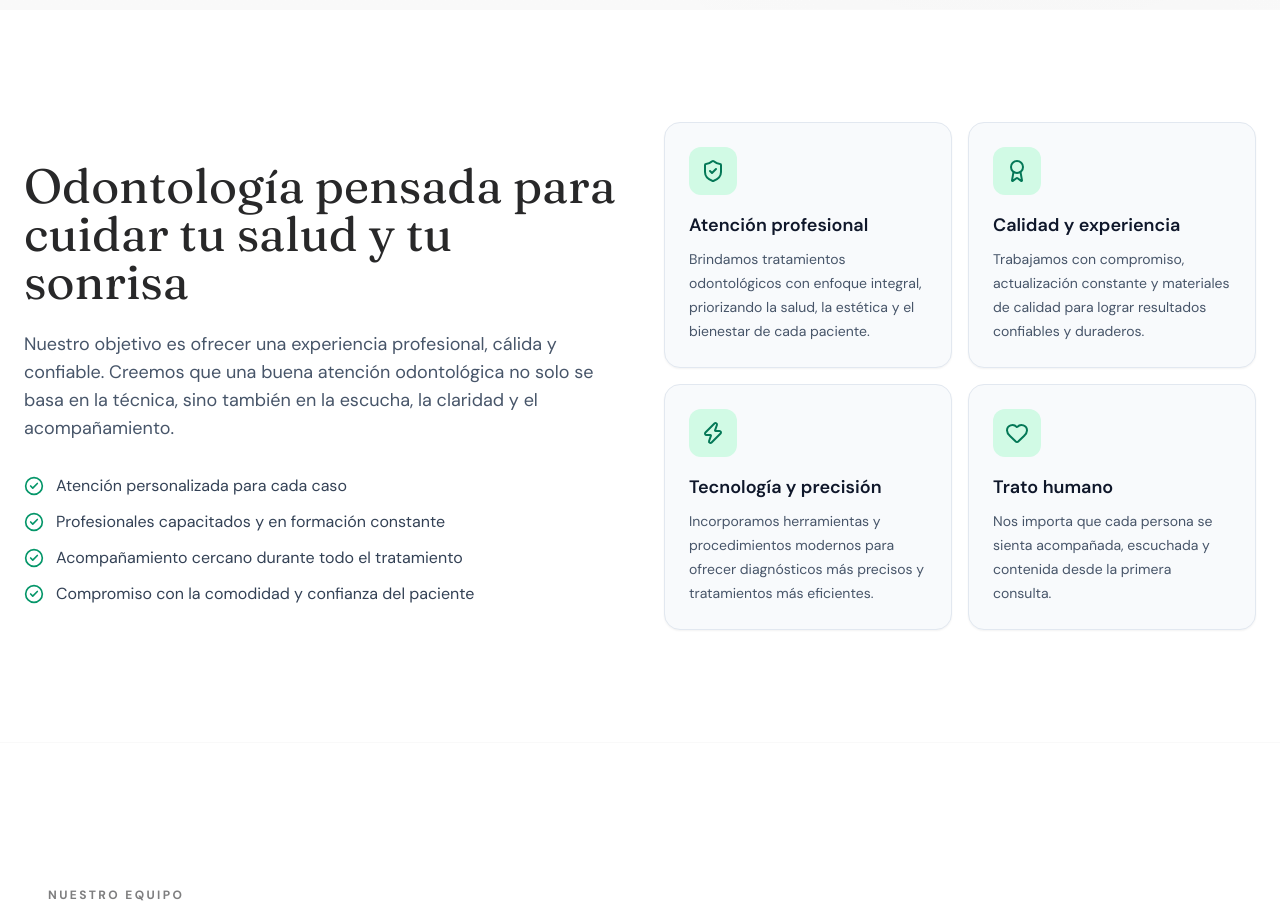
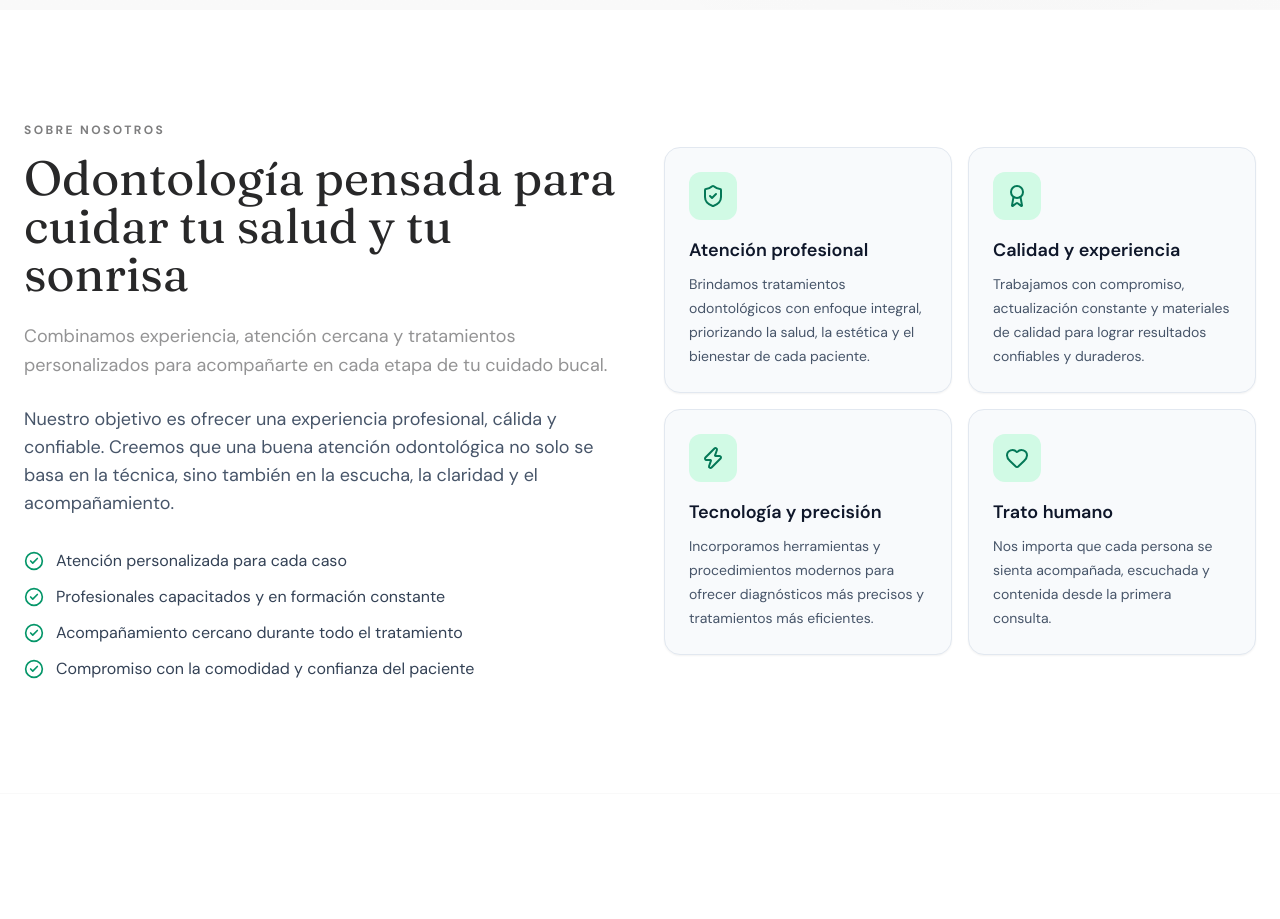
Before and after one commit to catarb/onofri-di-fulvio-web, a Next.js app: page / in a window 1280 px wide. Shown: the part 1120-2039 px from the top of the page. Built offline with nearby package versions, Linux system fonts and the light colour scheme; no server answers.

Commit message:
Fix SectionTitle props

```diff
--- a/src/components/about-section.tsx
+++ b/src/components/about-section.tsx
@@ -74,10 +74,9 @@ export function AboutSection() {
         >
           <motion.div variants={itemVariants} className="space-y-6">
             <SectionTitle
-              badge="Sobre nosotros"
+              eyebrow="Sobre nosotros"
               title="Odontología pensada para cuidar tu salud y tu sonrisa"
-              subtitle="Combinamos experiencia, atención cercana y tratamientos personalizados para acompañarte en cada etapa de tu cuidado bucal."
-              align="left"
+              description="Combinamos experiencia, atención cercana y tratamientos personalizados para acompañarte en cada etapa de tu cuidado bucal."
             />
 
             <p className="text-base leading-7 text-slate-600 md:text-lg">
@@ -91,7 +90,9 @@ export function AboutSection() {
               {benefits.map((benefit) => (
                 <div key={benefit} className="flex items-start gap-3">
                   <CheckCircle2 className="mt-0.5 h-5 w-5 shrink-0 text-emerald-600" />
-                  <p className="text-sm text-slate-700 md:text-base">{benefit}</p>
+                  <p className="text-sm text-slate-700 md:text-base">
+                    {benefit}
+                  </p>
                 </div>
               ))}
             </div>
--- a/src/components/section-title.tsx
+++ b/src/components/section-title.tsx
@@ -1,17 +1,27 @@
-import { motion } from "framer-motion";
-
 interface SectionTitleProps {
   eyebrow: string;
   title: string;
   description: string;
 }
 
-export function SectionTitle({ eyebrow, title, description }: SectionTitleProps) {
+export function SectionTitle({
+  eyebrow,
+  title,
+  description,
+}: SectionTitleProps) {
   return (
     <div className="max-w-2xl">
-      <p className="text-xs font-bold uppercase tracking-[0.2em] text-teal/60 mb-4">{eyebrow}</p>
-      <h2 className="font-display text-4xl sm:text-5xl text-ink leading-tight mb-6">{title}</h2>
-      <p className="text-lg text-ink/50 leading-relaxed">{description}</p>
+      <p className="mb-4 text-xs font-bold uppercase tracking-[0.2em] text-teal/60">
+        {eyebrow}
+      </p>
+
+      <h2 className="mb-6 font-display text-4xl leading-tight text-ink sm:text-5xl">
+        {title}
+      </h2>
+
+      <p className="text-lg leading-relaxed text-ink/50">
+        {description}
+      </p>
     </div>
   );
 }
```
